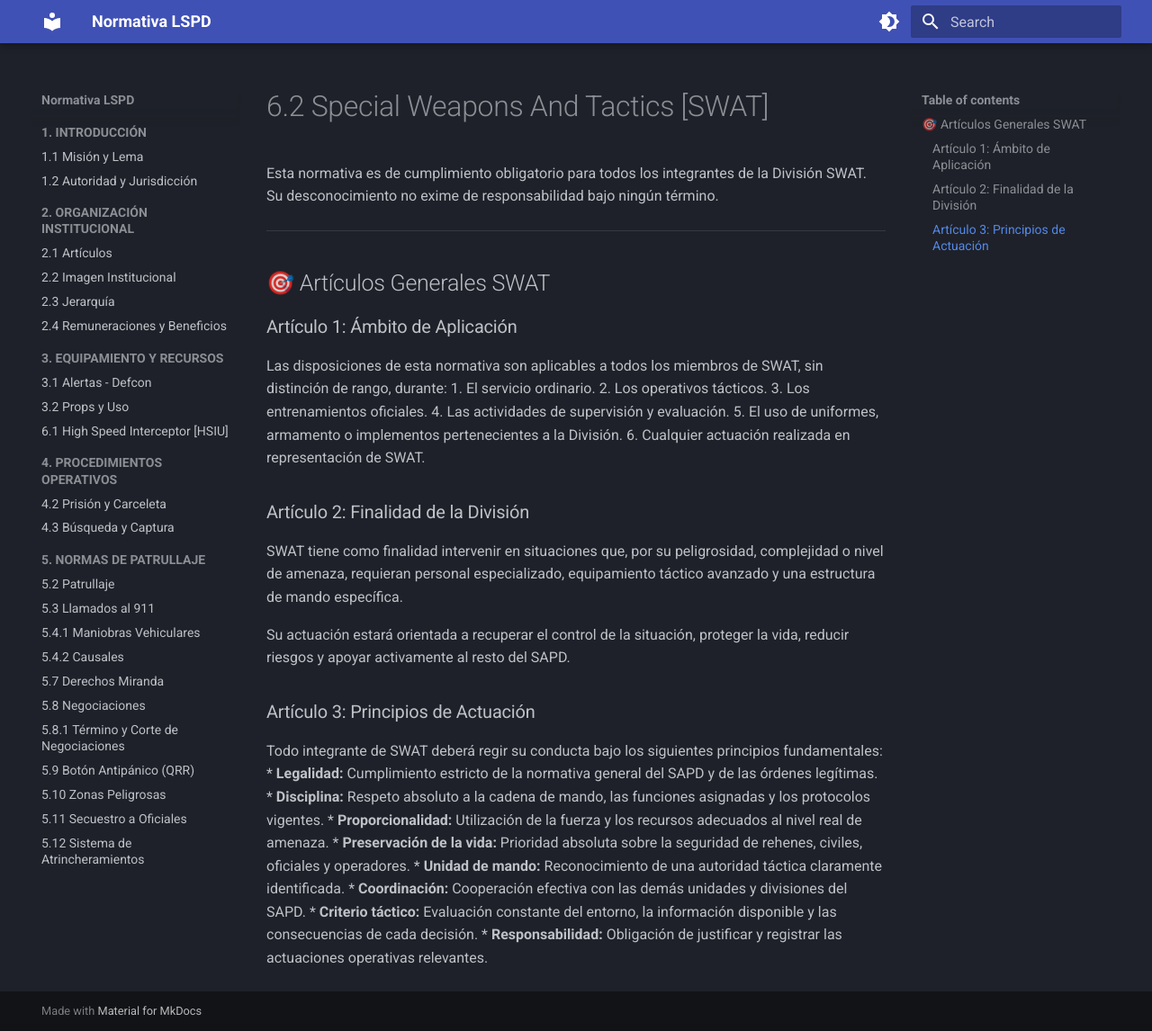
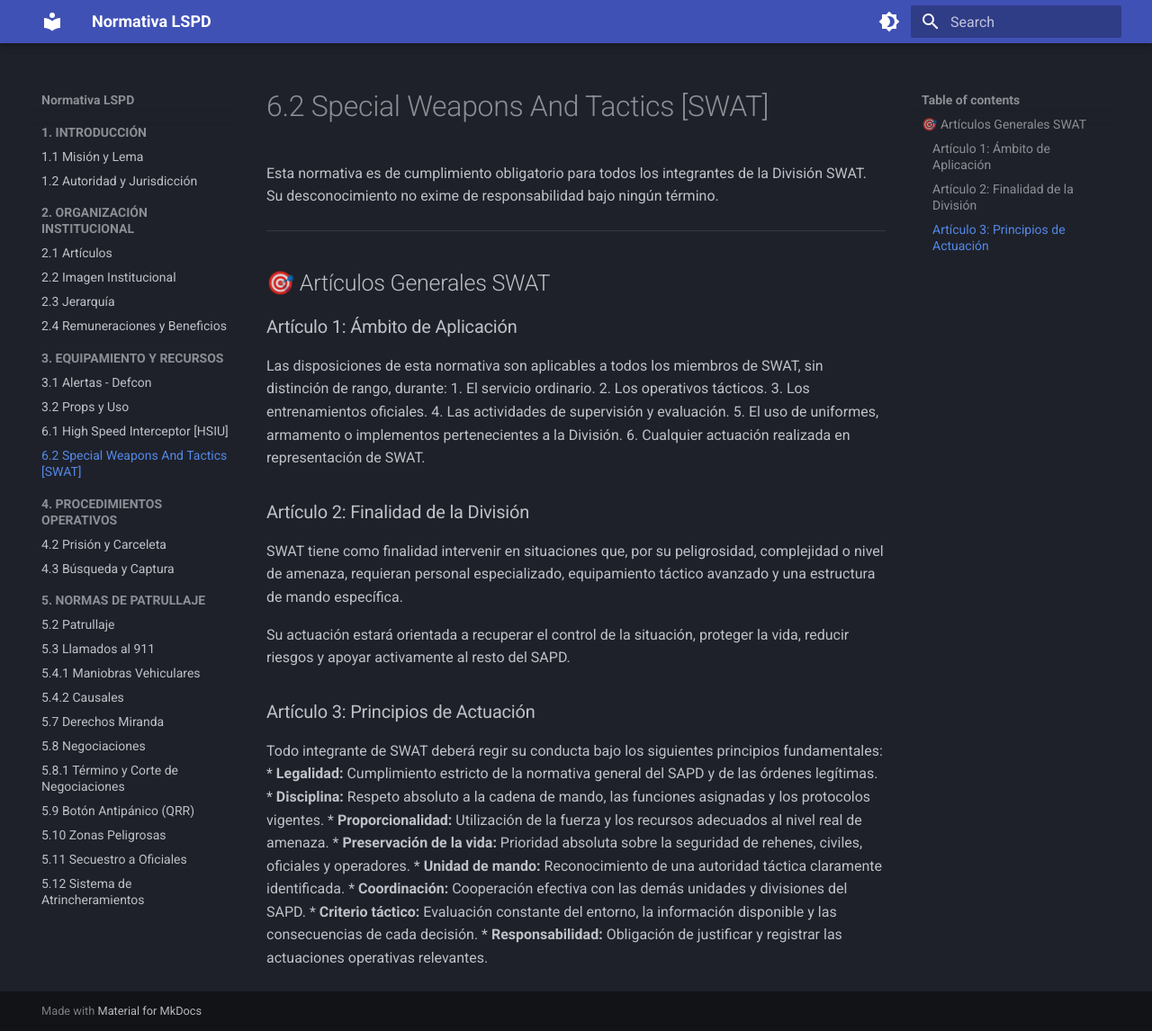
Before and after one commit to normativa-lspd-infinity-rp/Normativa-LSPD, an MkDocs documentation site: the page built from docs/equipamiento/swat.md, in a window 1280 px wide and 1146 px high. Shown: the whole window at 90% size. Built offline with MkDocs 1.6.1 and Material for MkDocs 9.7.7, drawn with Linux system fonts in a browser that asks for light colours.

Commit message:
Update mkdocs.yml

```diff
--- a/mkdocs.yml
+++ b/mkdocs.yml
@@ -45,6 +45,7 @@ nav:
       - 3.1 Alertas - Defcon: equipamiento/alertas.md
       - 3.2 Props y Uso: equipamiento/props.md
       - 6.1 High Speed Interceptor [HSIU]: equipamiento/hsiu.md
+      - 6.2 Special Weapons And Tactics [SWAT]: equipamiento/swat.md
   - 4. PROCEDIMIENTOS OPERATIVOS:
       - 4.2 Prisión y Carceleta: procedimientos/prision.md
       - 4.3 Búsqueda y Captura: procedimientos/busqueda-captura.md
```
